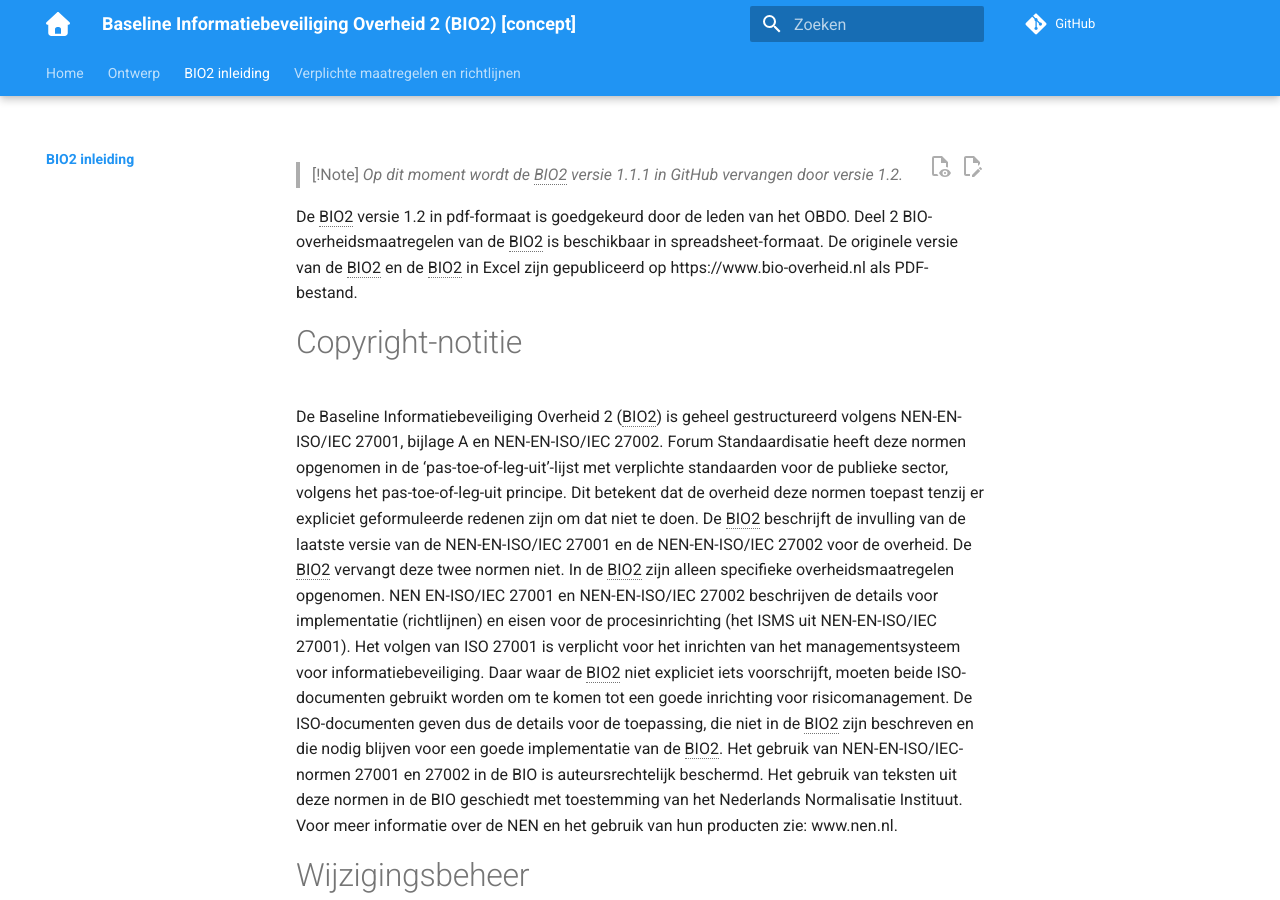
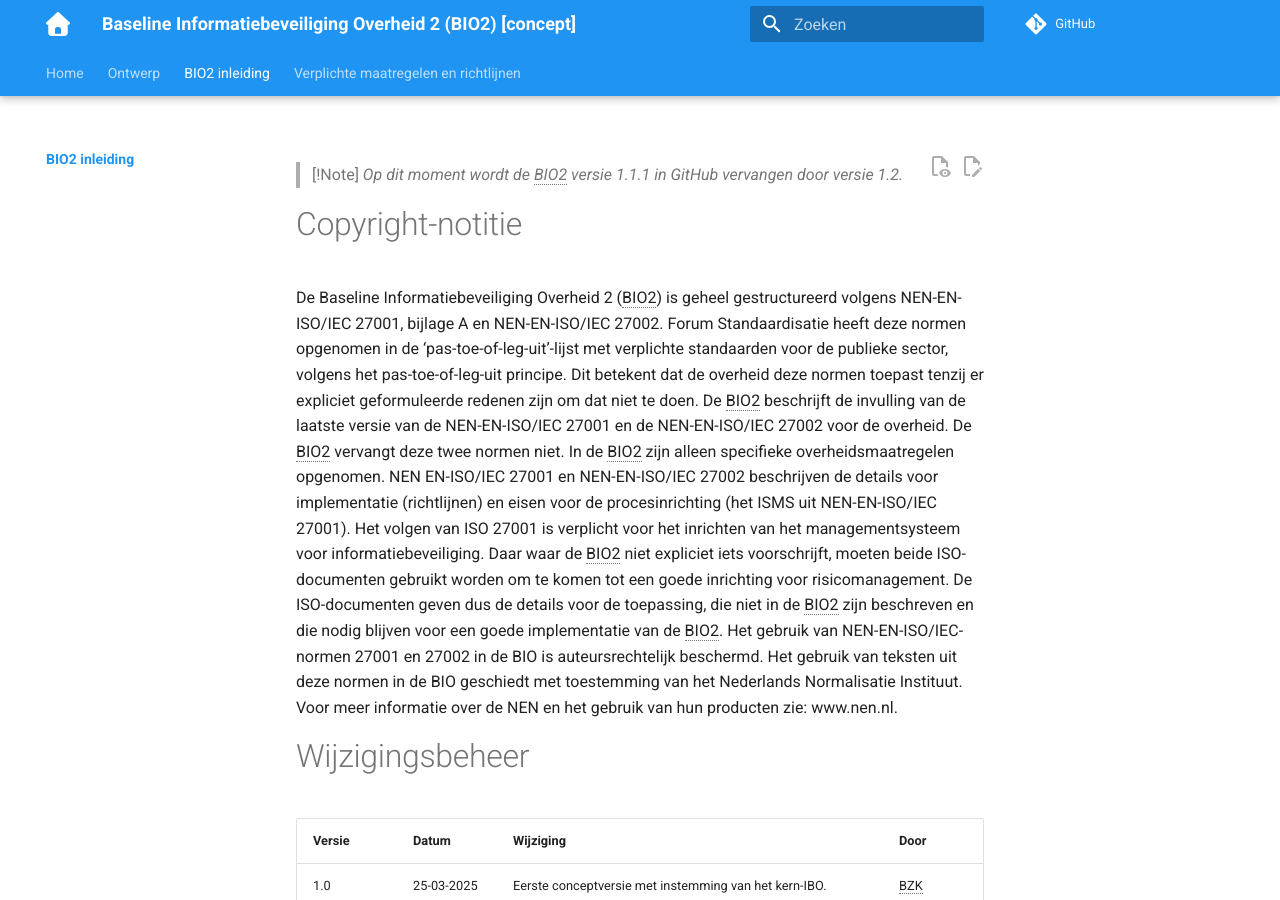
Before and after one commit to MinBZK/Baseline-Informatiebeveiliging-Overheid, an MkDocs documentation site: the page built from docs/inleiding/index.md, in a window 1280 px wide and 900 px high. Built offline with MkDocs 1.6.1 and Material for MkDocs 9.7.7, drawn with Linux system fonts in a browser that asks for light colours; comment, search, counter and statistics services are not loaded.

Commit message:
Update index.md
Resterende inleiding verwijderd.
Deze tekst staat niet in de BIO versie 1.2.

```diff
--- a/docs/inleiding/index.md
+++ b/docs/inleiding/index.md
@@ -1,9 +1,5 @@
 > [!Note]
 > _Op dit moment wordt de BIO2 versie 1.1.1 in GitHub vervangen door versie 1.2._
-
-De BIO2 versie 1.2 in pdf-formaat is goedgekeurd door de leden van het OBDO.
-Deel 2 BIO-overheidsmaatregelen van de BIO2 is beschikbaar in spreadsheet-formaat.
-De originele versie van de BIO2 en de BIO2 in Excel zijn gepubliceerd op https://www.bio-overheid.nl als PDF-bestand.
 
 # Copyright-notitie
 De Baseline Informatiebeveiliging Overheid 2 (BIO2) is geheel gestructureerd volgens NEN-EN-ISO/IEC 27001, bijlage A en NEN-EN-ISO/IEC 27002. Forum Standaardisatie heeft deze normen opgenomen in de ‘pas-toe-of-leg-uit’-lijst met verplichte standaarden
```
